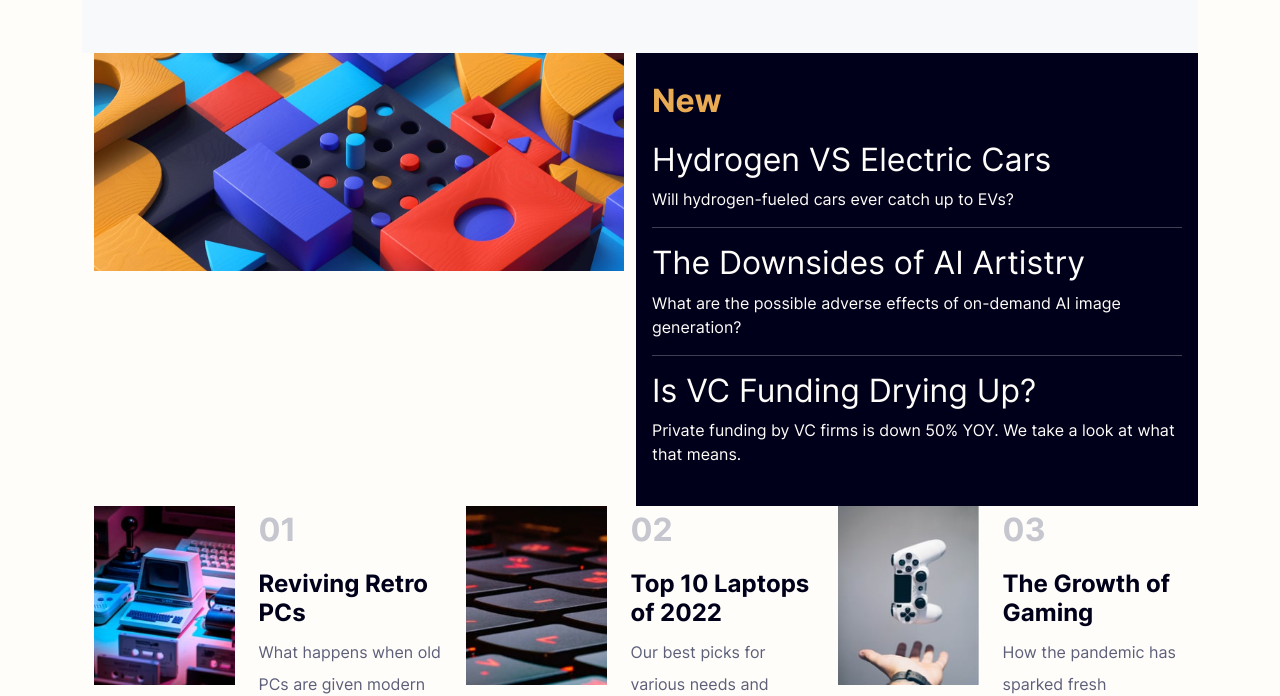
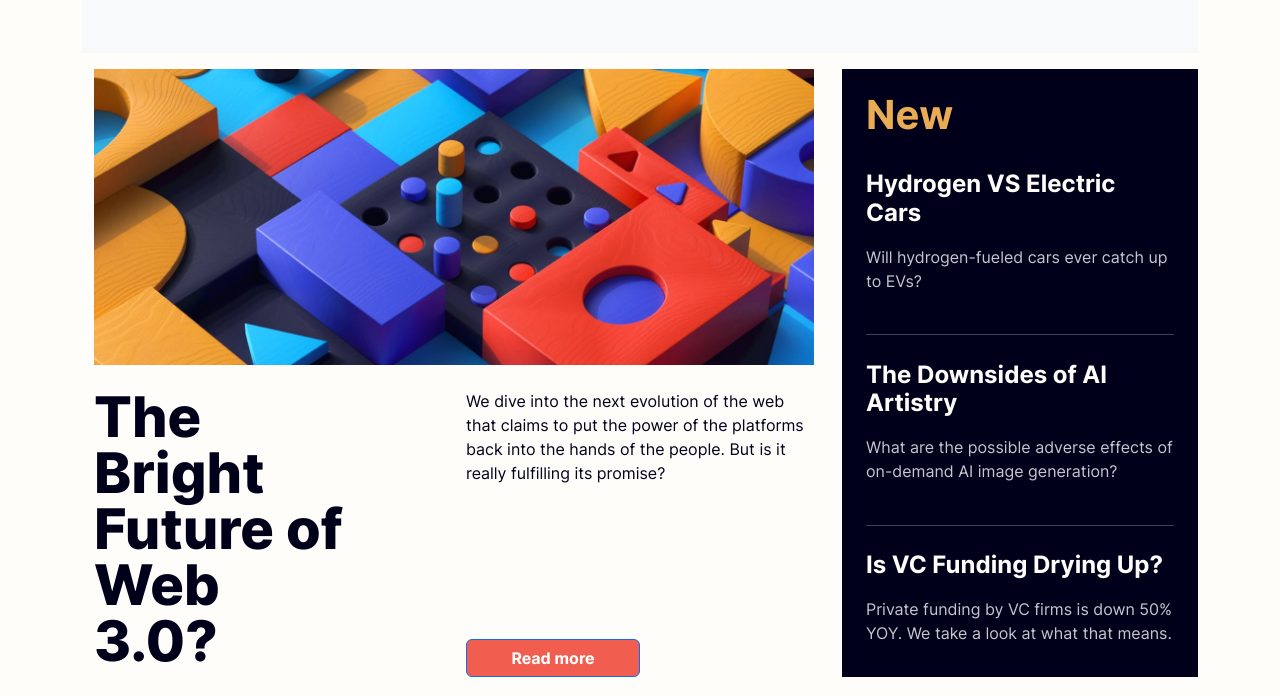
Before and after one commit to 404diaby/news-homepage, a plain HTML site: page index.html in a window 1280 px wide. Shown: the part 109-805 px from the top of the page. Drawn offline with nearby package versions, Linux system fonts and the light colour scheme.

Commit message:
design general (desktop)

```diff
--- a/index.html
+++ b/index.html
@@ -42,11 +42,16 @@
       --cv-dark-grayish-blue : hsl(236, 13%, 42%); /* pragraph witn  sidebar  and maybe nav color */
       --cv-grayish-blue :  hsl(233, 8%, 79%); /* numbers  and maybe sidebar paragraph*/
       --cv-off-white: hsl(36, 100%, 99%); /* background-color , side bar tilte articles, button color */
+
     }
 
     body{
       font-family: 'Inter-regular';
       background-color: var(--cv-off-white);
+    }
+    /* nav */
+    .nav-item .nav-link:hover{
+      color: var(--cv-soft-orange) !important;
     }
     .numbers{
        color: var(--cv-grayish-blue);
@@ -54,7 +59,7 @@
     }
     h3{
       color: var(--cv-very-dark-blue);
-      font-family: 'Inter-bold';
+      font-family: 'Inter-extrabold';
     }
     .articles-p{
       color: var(--cv-dark-grayish-blue);
@@ -102,46 +107,60 @@
   <main class="container flex-grow-1 ">
 
     <section id="one" class="container">
-      <div class="row">
-        <div class="col">
+      <div class="row gap-3">
+        <div class="col-md-8 col-lg-8 mx-auto text-left py-3 d-flex flex-column gap-4">
           <img class="img-fluid" src="./assets/images/image-web-3-desktop.jpg">
+          <div class="row">
+            <div class="col">
+              <h1 class="display-4 w-75 lh-1" style=" font-family: 'Inter-extrabold'; color: var(--cv-very-dark-blue);" >The Bright Future of Web 3.0?</h1>
+
+            </div>
+            <div class="col d-flex flex-column justify-content-between">
+               <p style="color: var(--cv-very-dark-blue);">
+                We dive into the next evolution of the web that claims to put the power of the platforms back into the hands of the people.
+              But is it really fulfilling its promise?
+               </p>
+               <button type="button" class="btn btn-primary w-50" style="  font-family: 'Inter-bold'; background-color: var(--cv-soft-red);" > Read more</button>
+
+
+            </div>
+
+          </div>
+
         </div>
-        <aside class="col py-4 px-3" style="background-color: var( --cv-very-dark-blue);
+        <aside class=" col mx-auto text-left my-3 py-3 px-4 d-flex flex-column justify-content-between"
+            style="background-color: var( --cv-very-dark-blue);
         color: var(--cv-off-white)">
-          <p class="fs-2" style=" font-family: 'Inter-bold'; color: var(--cv-soft-orange);">New</p>
-          <div>
-            <h2> Hydrogen VS Electric Cars</h2>
-            <p> Will hydrogen-fueled cars ever catch up to EVs?</p>
-          </div>
+          <p class="fs-1" style=" font-family: 'Inter-bold'; color: var(--cv-soft-orange);">New</p>
+
+            <h2 class="fs-4" style=" font-family: 'Inter-bold'; "> Hydrogen VS Electric Cars</h2>
+            <p style=" color: var(--cv-grayish-blue);"> Will hydrogen-fueled cars ever catch up to EVs?</p>
+
           <hr >
-          <div>
-            <h2> The Downsides of AI Artistry</h2>
-            <p>   What are the possible adverse effects of on-demand AI image generation?</p>
-          </div>
+
+            <h2 class="fs-4"  style=" font-family: 'Inter-bold'; "> The Downsides of AI Artistry</h2>
+            <p style=" color: var(--cv-grayish-blue);">   What are the possible adverse effects of on-demand AI image generation?</p>
+
           <hr>
-          <div>
-            <h2>  Is VC Funding Drying Up?</h2>
-            <p>   Private funding by VC firms is down 50% YOY. We take a look at what that means.</p>
-          </div>
+
+            <h2 class="fs-4" style=" font-family: 'Inter-bold'; ">  Is VC Funding Drying Up?</h2>
+            <p style=" color: var(--cv-grayish-blue);">   Private funding by VC firms is down 50% YOY. We take a look at what that means.</p>
+
         </aside>
       </div>
-
-
-
-
     </section>
 
 
 
-      <section id="two" class="container">
-        <div class=" row">
+      <section id="two" class="container my-5">
+        <div class=" row ">
           <div class="container col-sm-4 d-flex gap-4">
             <div class=" ">
               <img class="img-fluid" src="./assets/images/image-retro-pcs.jpg">
             </div>
             <div class=" w-75 d-flex flex-column justify-content-between  ">
               <p class=" numbers fs-2  ">01</p>
-              <h3  class="fs-4">  Reviving Retro PCs</h3>
+              <h3  class="fs-5">  Reviving Retro PCs</h3>
               <span class="articles-p lh-lg ">  What happens when old PCs are given modern upgrades?</span>
             </div>
           </div>
@@ -152,7 +171,7 @@
 
             <div class="w-75 d-flex flex-column justify-content-between ">
               <p class="numbers fs-2 "> 02</p>
-              <h3 class="fs-4">Top 10 Laptops of 2022</h3>
+              <h3 class="fs-5">Top 10 Laptops of 2022</h3>
               <span class="articles-p lh-lg">  Our best picks for various needs and budgets.</span>
             </div>
           </div>
@@ -162,7 +181,7 @@
             </div>
             <div class="w-75 d-flex flex-column justify-content-between ">
               <p class="numbers fs-2 "> 03</p>
-              <h3 class="fs-4 "> The Growth of Gaming</h3>
+              <h3 class="fs-5 "> The Growth of Gaming</h3>
               <span class="articles-p lh-lg"> How the pandemic has sparked fresh opportunities.</span>
             </div>
           </div>
@@ -170,26 +189,12 @@
       </section>
   </main>
 
-
-  The Bright Future of Web 3.0?
-
-  We dive into the next evolution of the web that claims to put the power of the platforms back into the hands of the people.
-  But is it really fulfilling its promise?
-
-  Read more
-
-
-
-
-
-
-
   <footer>
 
 
   <div class="attribution">
     Challenge by <a href="https://www.frontendmentor.io?ref=challenge" target="_blank">Frontend Mentor</a>.
-    Coded by <a href="#">Your Name Here</a>.
+    Coded by <a href="https://www.github.com/404diaby/">404diaby</a>.
   </div>
   </footer>
 
```
